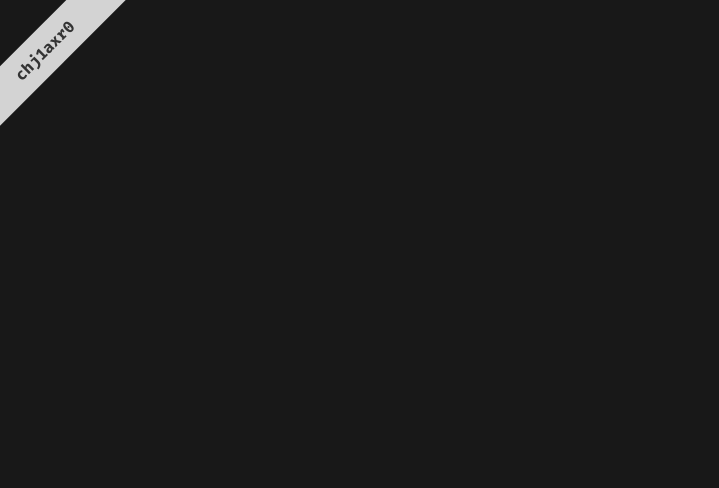
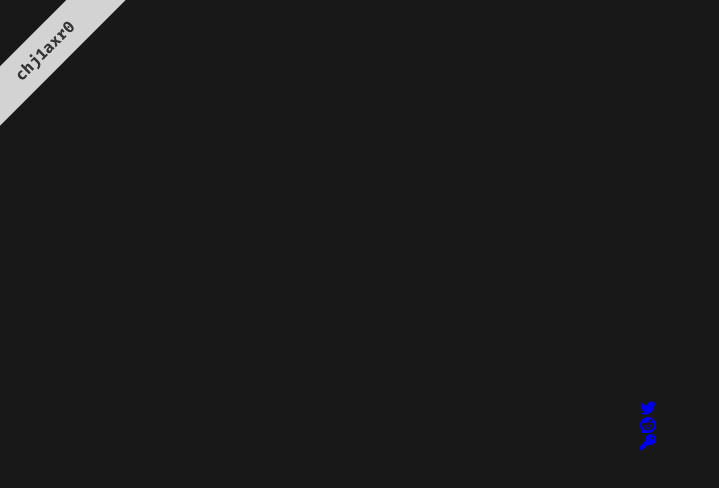
Before and after one commit to papacasper/chj1axr0.github.io, a plain HTML site: page index.html in a window 1280 px wide. Shown: the whole page, without its empty margins (0-719 px from the left). Drawn offline with nearby package versions, Linux system fonts and the light colour scheme.

Commit message:
Updating

```diff
--- a/inc/css/style.css
+++ b/inc/css/style.css
@@ -8,6 +8,6 @@ body {
 }
 #brand {
 	position: absolute;
-	top: -50%;
-	left: -50%;
+	top: 50%;
+	left: 50%;
 }
```
